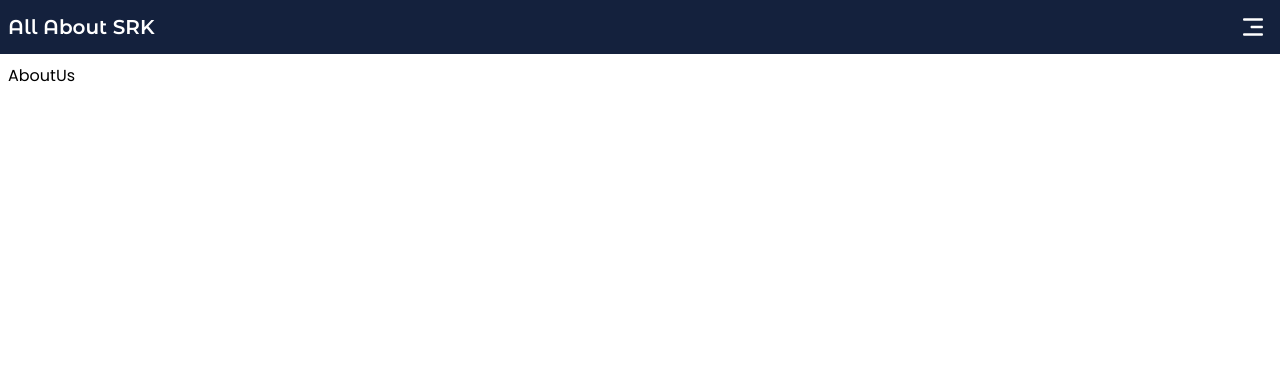
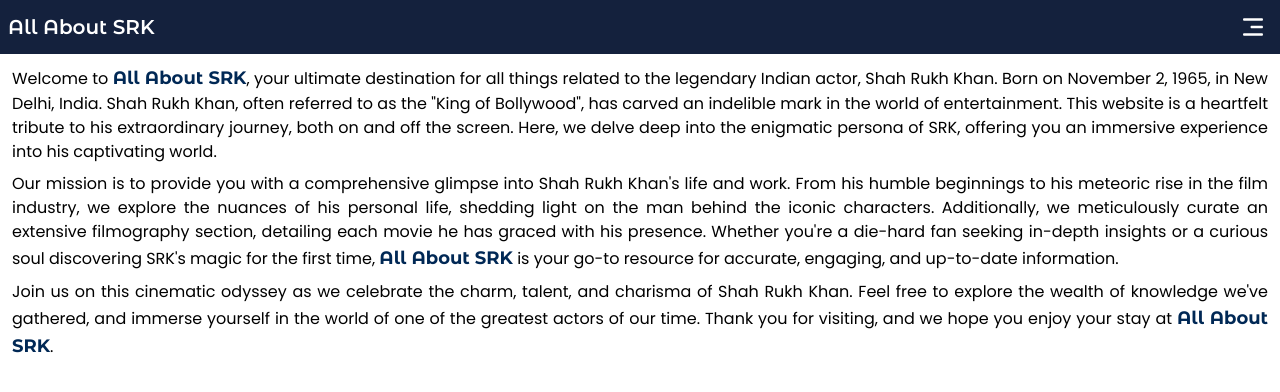
Before and after one commit to iamanandabastakoti/allaboutsrk, a React (Vite) app in the folder frontend/: page /about-us in a window 1280 px wide. Shown: the top 392 px of the page. Built offline with nearby package versions, Linux system fonts and the light colour scheme; a web font is replaced by a local one.

Commit message:
designed the about-us page

```diff
--- a/frontend/src/App.jsx
+++ b/frontend/src/App.jsx
@@ -14,7 +14,7 @@
     <sidebarContext.Provider value={{ sidebar, setSidebar }}>
       <div className='min-h-screen font-Poppins'>
         <Navbar />
-        <div className='pt-16 px-2 w-full'>
+        <div className='pt-16 pb-6 px-3 w-full'>
           <Sidebar />
           <Routes>
             <Route index element={<Home />} />
--- a/frontend/src/pages/AboutUs.jsx
+++ b/frontend/src/pages/AboutUs.jsx
@@ -2,7 +2,17 @@
 
 const AboutUs = () => {
   return (
-    <div>AboutUs</div>
+    <div className='text-justify flex flex-col gap-2'>
+      <p>
+        Welcome to <span className='text-brandColor font-bold font-MontserratAlternate text-lg'>All About SRK</span>, your ultimate destination for all things related to the legendary Indian actor, Shah Rukh Khan. Born on November 2, 1965, in New Delhi, India. Shah Rukh Khan, often referred to as the "King of Bollywood", has carved an indelible mark in the world of entertainment. This website is a heartfelt tribute to his extraordinary journey, both on and off the screen. Here, we delve deep into the enigmatic persona of SRK, offering you an immersive experience into his captivating world.
+      </p>
+      <p>
+        Our mission is to provide you with a comprehensive glimpse into Shah Rukh Khan's life and work. From his humble beginnings to his meteoric rise in the film industry, we explore the nuances of his personal life, shedding light on the man behind the iconic characters. Additionally, we meticulously curate an extensive filmography section, detailing each movie he has graced with his presence. Whether you're a die-hard fan seeking in-depth insights or a curious soul discovering SRK's magic for the first time, <span className='text-brandColor font-bold font-MontserratAlternate text-lg'>All About SRK</span> is your go-to resource for accurate, engaging, and up-to-date information.
+      </p>
+      <p>
+        Join us on this cinematic odyssey as we celebrate the charm, talent, and charisma of Shah Rukh Khan. Feel free to explore the wealth of knowledge we've gathered, and immerse yourself in the world of one of the greatest actors of our time. Thank you for visiting, and we hope you enjoy your stay at <span className='text-brandColor font-bold font-MontserratAlternate text-lg'>All About SRK</span>.
+      </p>
+    </div>
   )
 }
 
--- a/frontend/src/pages/Home.jsx
+++ b/frontend/src/pages/Home.jsx
@@ -32,7 +32,7 @@
         },
     ]
     return (
-        <div className='flex flex-col gap-4'>
+        <div className='flex flex-col gap-4 pt-2'>
             <div className='flex flex-col items-center gap-2'>
                 <img className='w-44 h-44 object-cover rounded-lg' src="/srk-pic.webp" alt="SRK" />
                 <div className='flex flex-col items-center text-center gap-2 p-2'>
```
